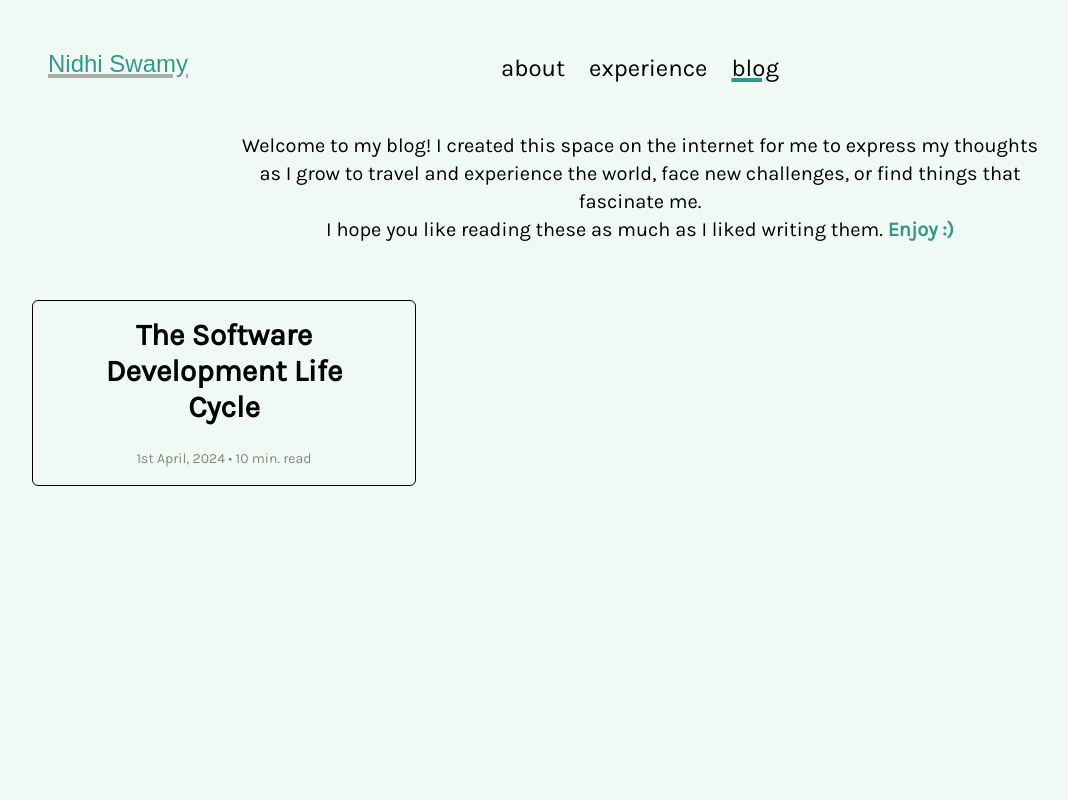
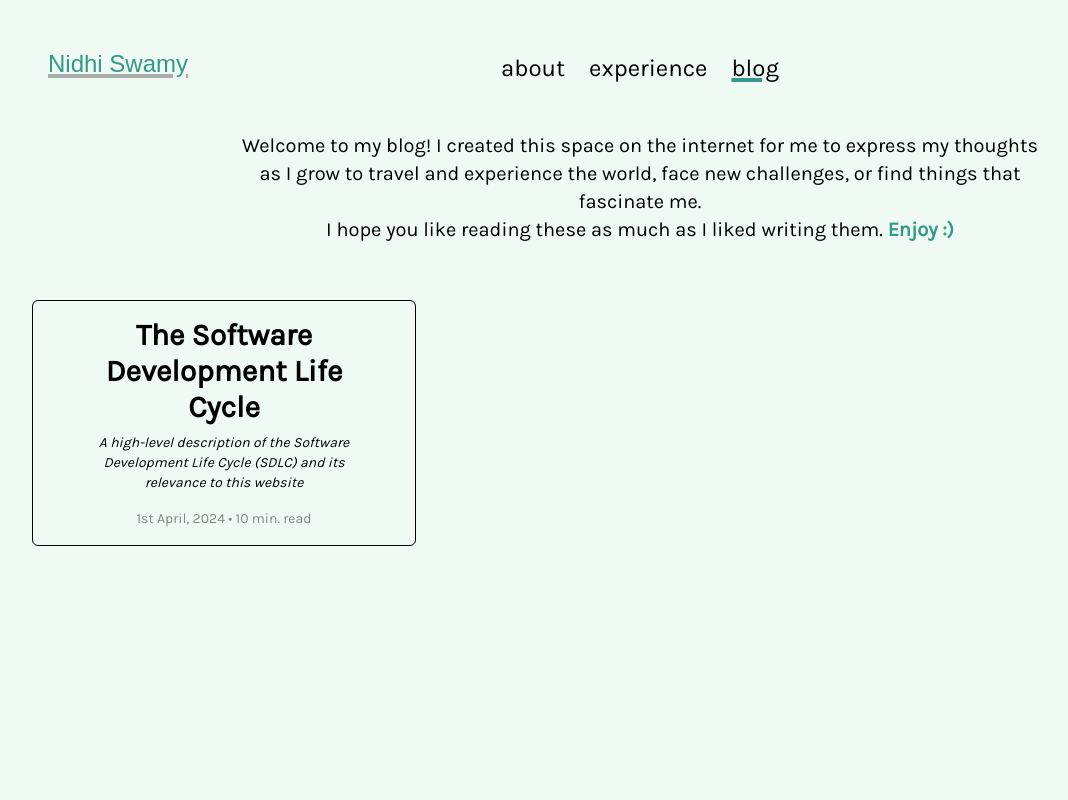
Before and after one commit to nidhiswamy/website, a Next.js app: page /blog in a window 1280 px wide. Shown: the top 800 px of the page, without its empty margins (0-1068 px from the left). Built offline with nearby package versions, Linux system fonts and the light colour scheme; a web font is replaced by a local one.

Commit message:
renamed ui files

```diff
--- a/public/blogs/description-of-sdlc.md
+++ b/public/blogs/description-of-sdlc.md
@@ -2,6 +2,7 @@
 title: "The Software Development Life Cycle"
 date: "1st April, 2024"
 readtime: "10"
+description: "A high-level description of the Software Development Life Cycle (SDLC) and its relevance to this website"
 ---
 
 > A high-level description of the Software Development Life Cycle (SDLC) and its relevance to this website
--- a/src/app/blog/[slug]/page.js
+++ b/src/app/blog/[slug]/page.js
@@ -4,7 +4,7 @@ import matter from 'gray-matter';
 import Markdown from "markdown-to-jsx";
 import markdownOptions from '@/utils/markdownOptions';
 import getPostMetadata from "@/utils/getPostMetadata"
-import ContactLinks from '@/app/ui/contactlinks';
+import ContactLinks from '@/app/ui/ContactLinks';
 import {
   Title,
   Copyright,
--- a/src/app/blog/page.tsx
+++ b/src/app/blog/page.tsx
@@ -15,7 +15,7 @@ function Blog() {
               key={index}
               slug={blog.slug}
               title={blog.title}
-              header={blog.frontmatter.header}
+              header={blog.frontmatter.description}
               date={blog.frontmatter.date}
               readtime={blog.frontmatter.readtime}
             />
--- a/src/app/page.tsx
+++ b/src/app/page.tsx
@@ -16,7 +16,7 @@
 //      Find out more about my professional work experience and personal projects <Link href="/experience" className="text-secondary hover:underline">here</Link>!
 // }
 
-import ContactLinks from '@/app/ui/contactlinks';
+import ContactLinks from '@/app/ui/ContactLinks';
 import Image from 'next/image';
 import { solway } from '@/app/fonts';
 
--- a/src/app/ui/BlogPost.tsx
+++ b/src/app/ui/BlogPost.tsx
@@ -7,9 +7,7 @@ interface BlogProps {
   date?: string;
   readtime?: string;
   visibility?: string;
-  // body: BlogSection;
   tags?: string[];
-  // children: React.ReactNode;
 }
 
 
--- a/src/app/ui/navbar.tsx
+++ b/src/app/ui/navbar.tsx
@@ -1,4 +1,4 @@
-import NavLinks from '@/app/ui/nav-links';
+import NavLinks from '@/app/ui/NavLinks';
 import Logo from '@/app/ui/Logo';
 
 export default function NavBar() {
--- a/src/utils/getPostMetadata.js
+++ b/src/utils/getPostMetadata.js
@@ -13,6 +13,7 @@ export default function getPostMetadata(basePath) {
     return {
       slug: fileName.replace('.md', ''),
       title: frontmatter.title,
+      description: frontmatter.description,
       frontmatter,
     };
   });
```
Also changed, not shown: src/app/ui/BlogNav.tsx (renamed from src/app/ui/blog-nav.tsx), src/app/ui/NavLinks.tsx (renamed from src/app/ui/nav-links.tsx), 1 other file (tests, documents, lock files or other folders).
